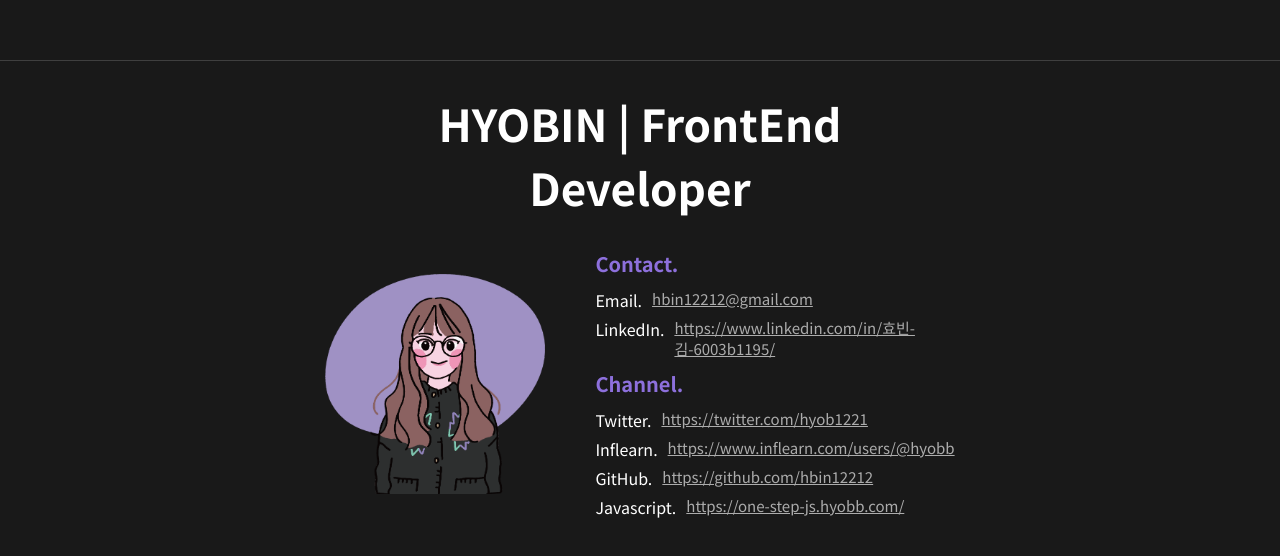
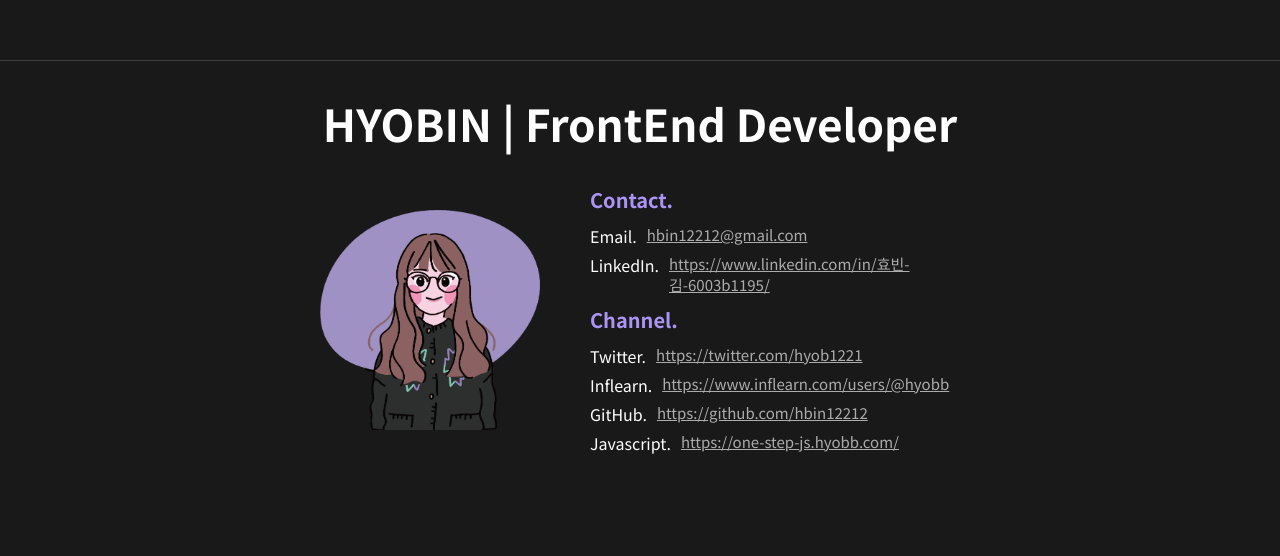
Before and after one commit to hbin12212/hyobb.com, a Next.js app: page / in a window 1280 px wide. Shown: the top 556 px of the page. Built offline with nearby package versions, Linux system fonts and the light colour scheme.

Commit message:
:lipstick: 색 변경 및 레이아웃 비율 수정

```diff
--- a/src/styles/Profile.module.scss
+++ b/src/styles/Profile.module.scss
@@ -1,6 +1,6 @@
 .Profile {
     display: grid;
-    grid-template-columns: 1.2fr 2fr 1.2fr;
+    grid-template-columns: 1fr 2fr 1fr;
 
     .about {
         @media (min-width: 800px) {
--- a/src/styles/globals.scss
+++ b/src/styles/globals.scss
@@ -6,7 +6,7 @@
     --small: 15px;
 
     // color
-    --purple: rgb(141, 112, 220);
+    --purple: #ac94f4;
     --gray: rgb(68, 68, 68);
     --lightgray: rgb(172, 172, 172);
 }
```
